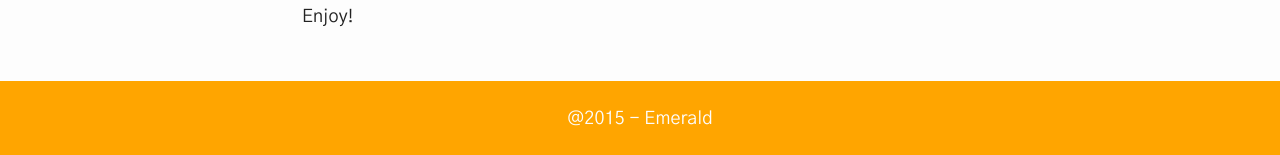
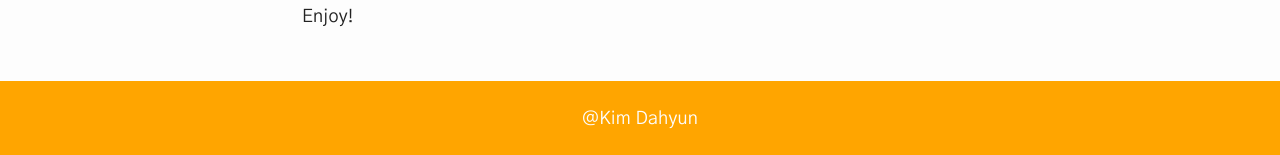
Before and after one commit to HONEYUMMY/honeyummy, a Jekyll site: the page built from about.md, in a window 1280 px wide. Shown: the part 1280-1435 px from the top of the page. Built offline with Jekyll 4.4.1, drawn with Linux system fonts in a browser that asks for light colours.

Commit message:
Update footer.html

```diff
--- a/_includes/footer.html
+++ b/_includes/footer.html
@@ -1 +1 @@
-<footer class="footer"><span>@2015 - Emerald</span></footer>
+<footer class="footer"><span>@Kim Dahyun</span></footer>
```
